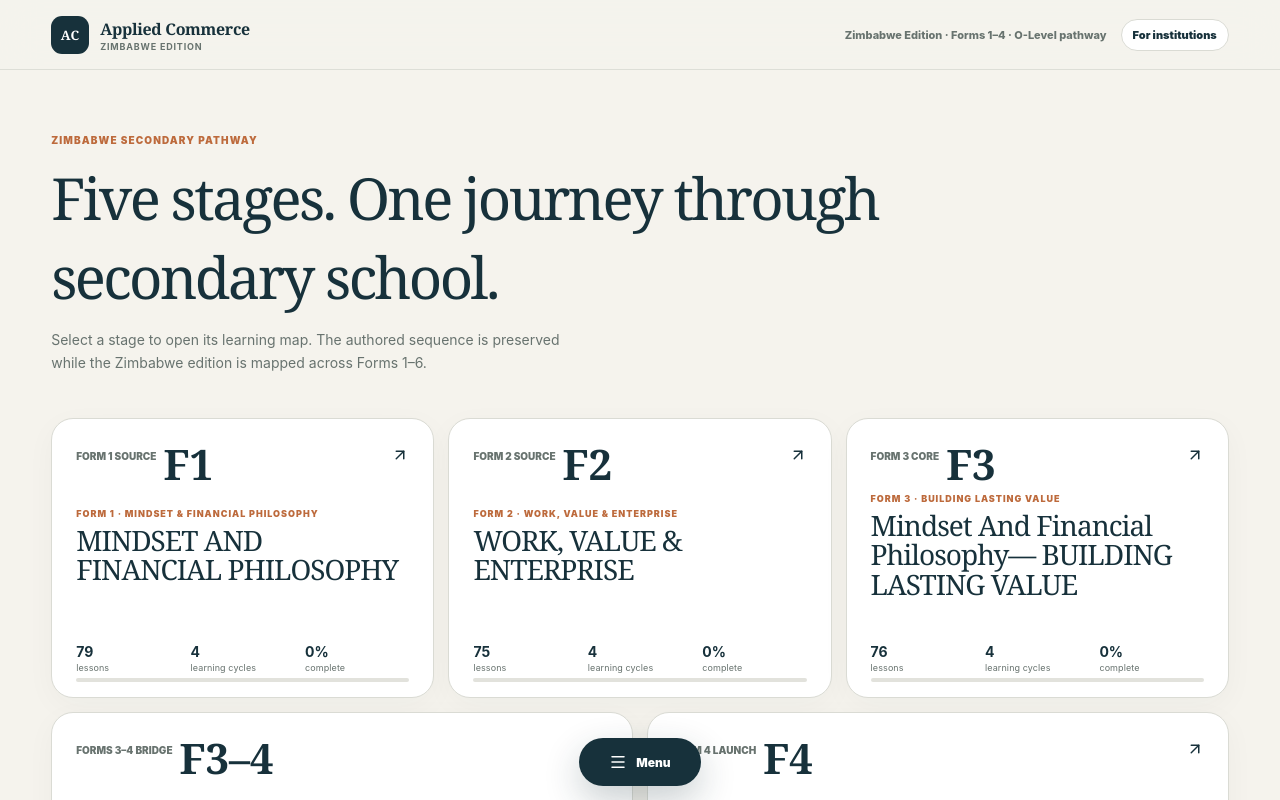
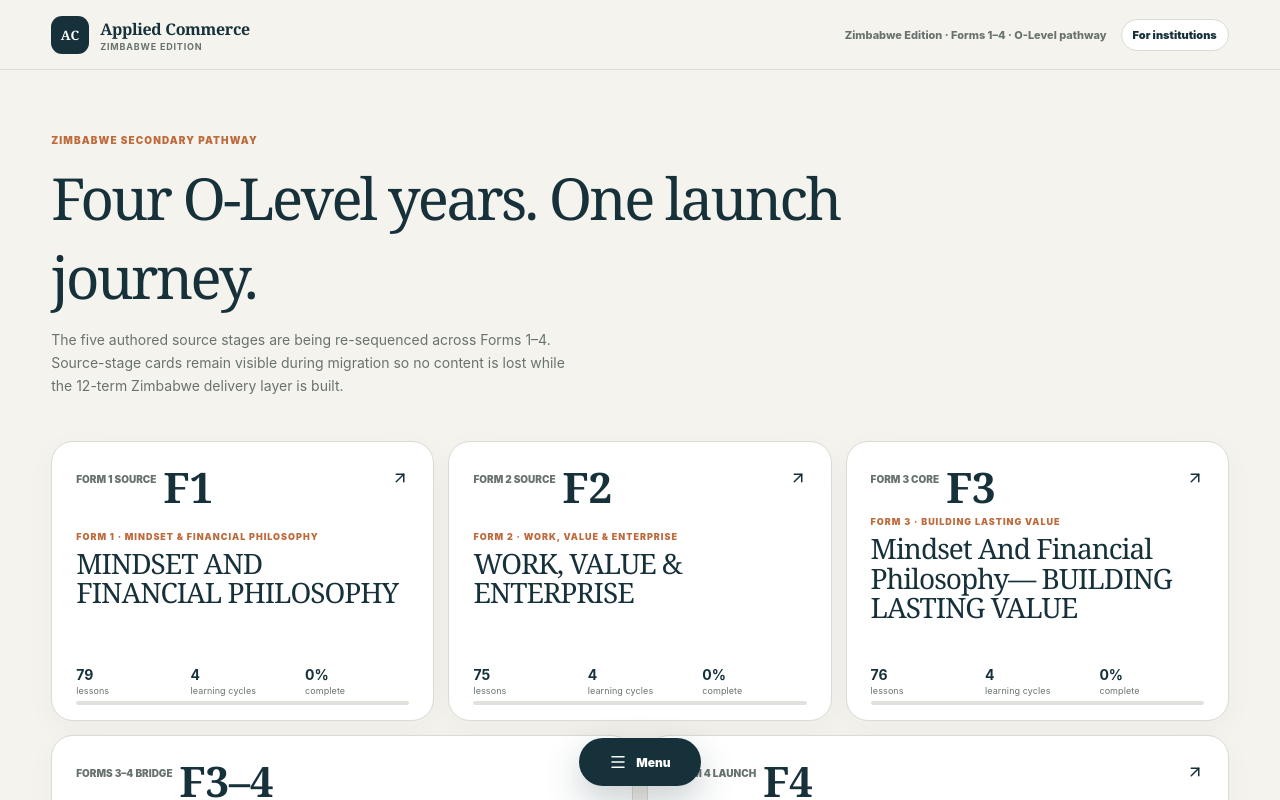
Before and after one commit to PDthePlug/Applied-Commerce-Za, a Next.js app: page /learn in a window 1280 px wide. Shown: the top 800 px of the page. Built offline with nearby package versions, Linux system fonts and the light colour scheme.

Commit message:
feat: align curriculum library copy to four-year O-Level plan

```diff
--- a/components/learn-library.tsx
+++ b/components/learn-library.tsx
@@ -8,5 +8,5 @@ import { useLearningStore } from "@/lib/learning-store";
 export function LearnLibrary(){
  const [index,setIndex]=useState<CurriculumIndex|null>(null); const {state}=useLearningStore();
  useEffect(()=>{curriculum.index().then(setIndex)},[]);
- return <div className="page library-page"><section className="page-intro"><p className="eyebrow">Zimbabwe secondary pathway</p><h1>Five stages. One journey through secondary school.</h1><p>Select a stage to open its learning map. The authored sequence is preserved while the Zimbabwe edition is mapped across Forms 1–6.</p></section><div className="grade-grid compact">{index?.grades.map(g=><GradeCard key={g.grade} grade={g} completed={Object.keys(state.completed).filter(id=>id.startsWith(`g${g.grade}-`)).length}/>)}</div></div>
+ return <div className="page library-page"><section className="page-intro"><p className="eyebrow">Zimbabwe secondary pathway</p><h1>Four O-Level years. One launch journey.</h1><p>The five authored source stages are being re-sequenced across Forms 1–4. Source-stage cards remain visible during migration so no content is lost while the 12-term Zimbabwe delivery layer is built.</p></section><div className="grade-grid compact">{index?.grades.map(g=><GradeCard key={g.grade} grade={g} completed={Object.keys(state.completed).filter(id=>id.startsWith(`g${g.grade}-`)).length}/>)}</div></div>
 }
```
